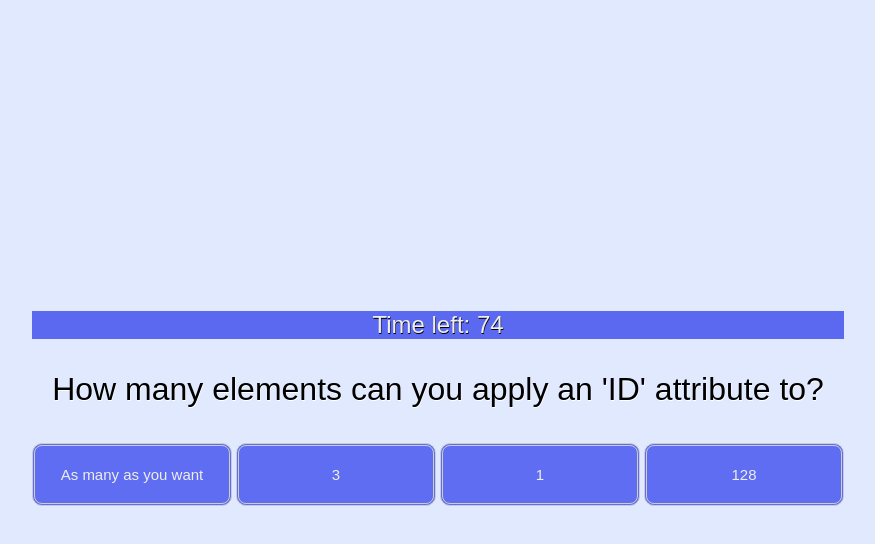
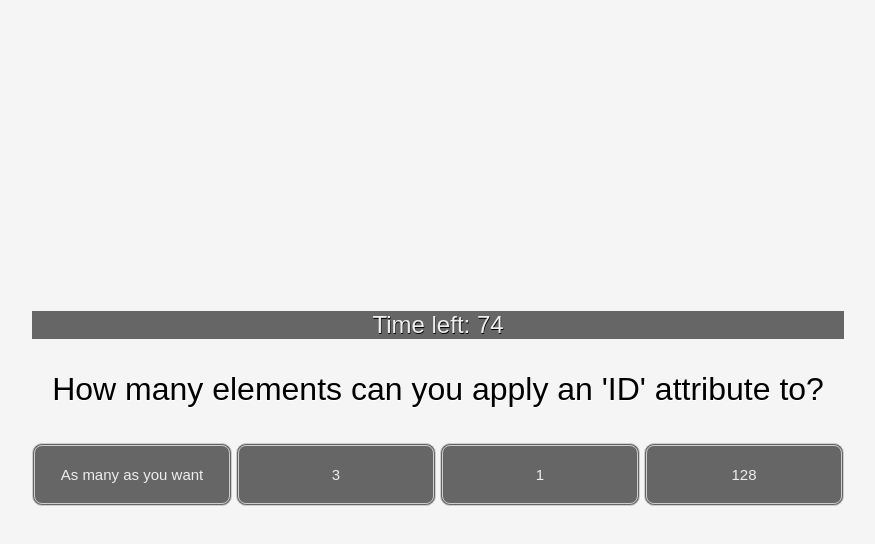
Before and after one commit to walkerj90/Coding-Quiz, a plain HTML site: page index.html in a window 1280 px wide. Both pictures are taken after a click on the button "Start Code Quiz". Shown: the whole page, without its empty margins (210-1085 px from the left). Drawn offline with Linux system fonts and the light colour scheme.

Commit message:
made some design changes to the buttons so they didnt look as we- ird.

```diff
--- a/assets/style.css
+++ b/assets/style.css
@@ -1,5 +1,5 @@
 :root{
-    background-color: rgb(224, 233, 253);
+    background-color: whitesmoke;
     }
 
     li{
@@ -38,7 +38,7 @@
       button {
         display: inline-block;
         font-family: sans-serif;
-        background-color: #5e6df1;
+        background-color: #666666;
         border-radius: 10px;
         border: 3px double #cccccc;
         color: #eeeeee;
@@ -61,7 +61,7 @@
 
     #timer{
         font-family: sans-serif;
-        background-color: #5a69f0;
+        background-color: #666666;
         color: #eeeeee;
         font-size: x-large;
         text-shadow: .5px .5px black;
@@ -102,7 +102,7 @@
         justify-content: space-around;
         border-bottom-style: outset;
         margin-bottom: .5rem;
-        background-color: #5e6df1;
+        background-color: #666666;
         color: #eeeeee;
         font-family: sans-serif;
     }
```
